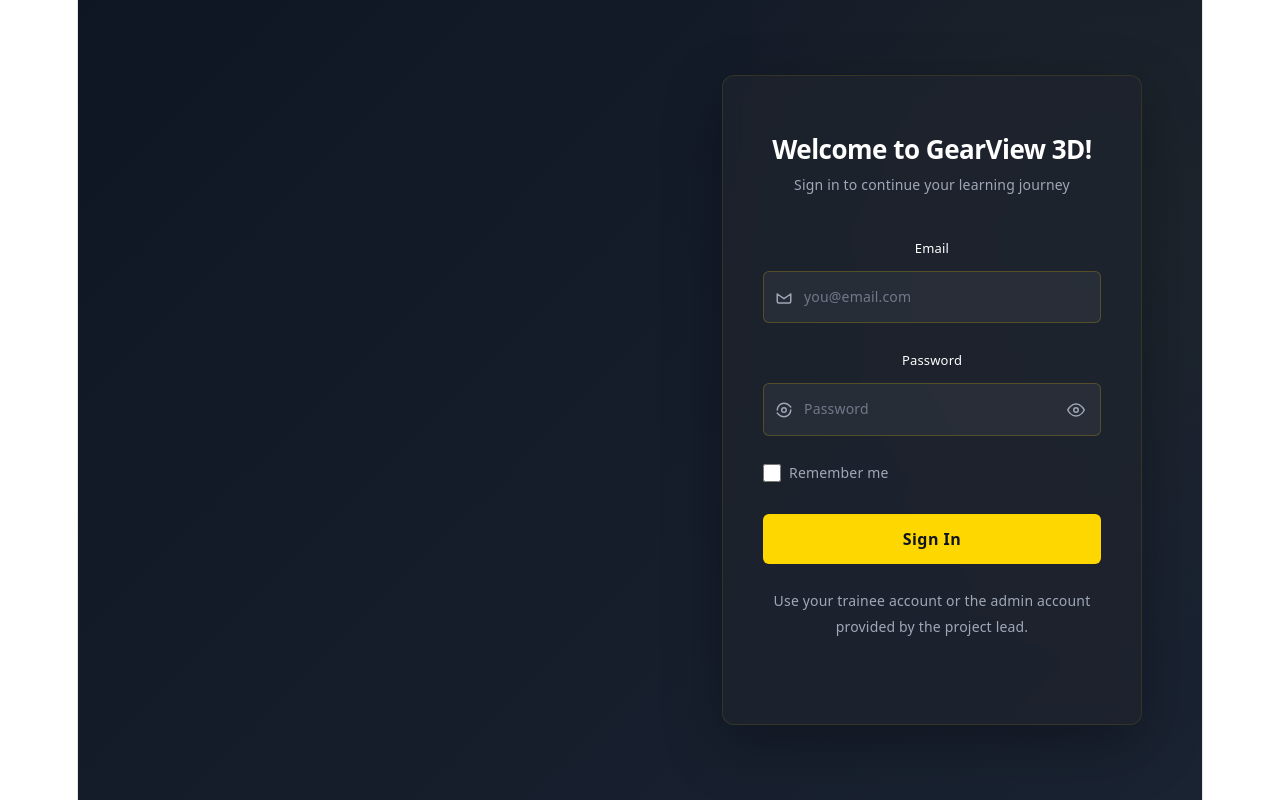
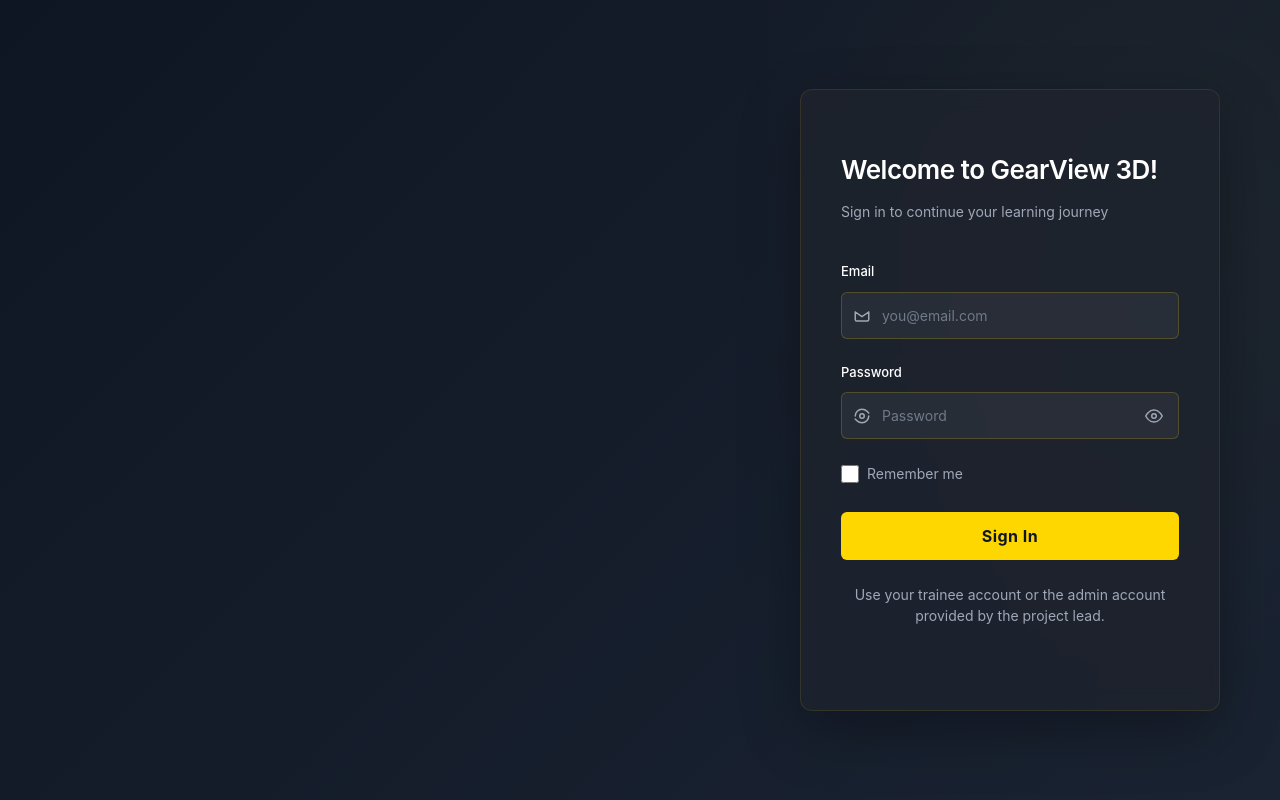
Before and after one commit to Kreprep/GearView3D, a React app in the folder frontend/: page / in a window 1280 px wide. Built offline with nearby package versions, Linux system fonts and the light colour scheme; no server answers; the HTML template or start-up script is replaced by a standard one.

Commit message:
style: expand app to full width shell

```diff
--- a/frontend/src/App.css
+++ b/frontend/src/App.css
@@ -1,184 +1 @@
-.counter {
-  font-size: 16px;
-  padding: 5px 10px;
-  border-radius: 5px;
-  color: var(--accent);
-  background: var(--accent-bg);
-  border: 2px solid transparent;
-  transition: border-color 0.3s;
-  margin-bottom: 24px;
-
-  &:hover {
-    border-color: var(--accent-border);
-  }
-  &:focus-visible {
-    outline: 2px solid var(--accent);
-    outline-offset: 2px;
-  }
-}
-
-.hero {
-  position: relative;
-
-  .base,
-  .framework,
-  .vite {
-    inset-inline: 0;
-    margin: 0 auto;
-  }
-
-  .base {
-    width: 170px;
-    position: relative;
-    z-index: 0;
-  }
-
-  .framework,
-  .vite {
-    position: absolute;
-  }
-
-  .framework {
-    z-index: 1;
-    top: 34px;
-    height: 28px;
-    transform: perspective(2000px) rotateZ(300deg) rotateX(44deg) rotateY(39deg)
-      scale(1.4);
-  }
-
-  .vite {
-    z-index: 0;
-    top: 107px;
-    height: 26px;
-    width: auto;
-    transform: perspective(2000px) rotateZ(300deg) rotateX(40deg) rotateY(39deg)
-      scale(0.8);
-  }
-}
-
-#center {
-  display: flex;
-  flex-direction: column;
-  gap: 25px;
-  place-content: center;
-  place-items: center;
-  flex-grow: 1;
-
-  @media (max-width: 1024px) {
-    padding: 32px 20px 24px;
-    gap: 18px;
-  }
-}
-
-#next-steps {
-  display: flex;
-  border-top: 1px solid var(--border);
-  text-align: left;
-
-  & > div {
-    flex: 1 1 0;
-    padding: 32px;
-    @media (max-width: 1024px) {
-      padding: 24px 20px;
-    }
-  }
-
-  .icon {
-    margin-bottom: 16px;
-    width: 22px;
-    height: 22px;
-  }
-
-  @media (max-width: 1024px) {
-    flex-direction: column;
-    text-align: center;
-  }
-}
-
-#docs {
-  border-right: 1px solid var(--border);
-
-  @media (max-width: 1024px) {
-    border-right: none;
-    border-bottom: 1px solid var(--border);
-  }
-}
-
-#next-steps ul {
-  list-style: none;
-  padding: 0;
-  display: flex;
-  gap: 8px;
-  margin: 32px 0 0;
-
-  .logo {
-    height: 18px;
-  }
-
-  a {
-    color: var(--text-h);
-    font-size: 16px;
-    border-radius: 6px;
-    background: var(--social-bg);
-    display: flex;
-    padding: 6px 12px;
-    align-items: center;
-    gap: 8px;
-    text-decoration: none;
-    transition: box-shadow 0.3s;
-
-    &:hover {
-      box-shadow: var(--shadow);
-    }
-    .button-icon {
-      height: 18px;
-      width: 18px;
-    }
-  }
-
-  @media (max-width: 1024px) {
-    margin-top: 20px;
-    flex-wrap: wrap;
-    justify-content: center;
-
-    li {
-      flex: 1 1 calc(50% - 8px);
-    }
-
-    a {
-      width: 100%;
-      justify-content: center;
-      box-sizing: border-box;
-    }
-  }
-}
-
-#spacer {
-  height: 88px;
-  border-top: 1px solid var(--border);
-  @media (max-width: 1024px) {
-    height: 48px;
-  }
-}
-
-.ticks {
-  position: relative;
-  width: 100%;
-
-  &::before,
-  &::after {
-    content: '';
-    position: absolute;
-    top: -4.5px;
-    border: 5px solid transparent;
-  }
-
-  &::before {
-    left: 0;
-    border-left-color: var(--border);
-  }
-  &::after {
-    right: 0;
-    border-right-color: var(--border);
-  }
-}
+/* App-level styles live in the page-specific CSS files. */
--- a/frontend/src/index.css
+++ b/frontend/src/index.css
@@ -1,113 +1,83 @@
 @import "tailwindcss";
 
 :root {
-  --text: #6b6375;
-  --text-h: #08060d;
-  --bg: #fff;
-  --border: #e5e4e7;
-  --code-bg: #f4f3ec;
-  --accent: #aa3bff;
-  --accent-bg: rgba(170, 59, 255, 0.1);
-  --accent-border: rgba(170, 59, 255, 0.5);
-  --social-bg: rgba(244, 243, 236, 0.5);
-  --shadow:
-    rgba(0, 0, 0, 0.1) 0 10px 15px -3px, rgba(0, 0, 0, 0.05) 0 4px 6px -2px;
+  --text: #475569;
+  --text-h: #0f172a;
+  --bg: #f8fafc;
+  --panel: #ffffff;
+  --border: #dbe3ef;
+  --muted: #64748b;
+  --accent: #00a7c8;
+  --accent-strong: #0284a8;
+  --accent-soft: #e6faff;
+  --warning: #f6c343;
+  --shadow: 0 18px 45px rgba(15, 23, 42, 0.12);
 
-  --sans: system-ui, 'Segoe UI', Roboto, sans-serif;
-  --heading: system-ui, 'Segoe UI', Roboto, sans-serif;
+  --sans: Inter, ui-sans-serif, system-ui, "Segoe UI", Roboto, sans-serif;
+  --heading: Inter, ui-sans-serif, system-ui, "Segoe UI", Roboto, sans-serif;
   --mono: ui-monospace, Consolas, monospace;
 
-  font: 18px/145% var(--sans);
-  letter-spacing: 0.18px;
-  color-scheme: light dark;
+  font: 16px/1.5 var(--sans);
   color: var(--text);
   background: var(--bg);
   font-synthesis: none;
   text-rendering: optimizeLegibility;
   -webkit-font-smoothing: antialiased;
   -moz-osx-font-smoothing: grayscale;
-
-  @media (max-width: 1024px) {
-    font-size: 16px;
-  }
 }
 
-@media (prefers-color-scheme: dark) {
-  :root {
-    --text: #9ca3af;
-    --text-h: #f3f4f6;
-    --bg: #16171d;
-    --border: #2e303a;
-    --code-bg: #1f2028;
-    --accent: #c084fc;
-    --accent-bg: rgba(192, 132, 252, 0.15);
-    --accent-border: rgba(192, 132, 252, 0.5);
-    --social-bg: rgba(47, 48, 58, 0.5);
-    --shadow:
-      rgba(0, 0, 0, 0.4) 0 10px 15px -3px, rgba(0, 0, 0, 0.25) 0 4px 6px -2px;
-  }
-
-  #social .button-icon {
-    filter: invert(1) brightness(2);
-  }
+* {
+  box-sizing: border-box;
 }
 
 body {
+  min-width: 320px;
   margin: 0;
+  background: var(--bg);
+}
+
+button,
+input,
+textarea {
+  font: inherit;
+}
+
+button {
+  cursor: pointer;
 }
 
 #root {
-  width: 1126px;
-  max-width: 100%;
-  margin: 0 auto;
-  text-align: center;
-  border-inline: 1px solid var(--border);
+  width: 100%;
   min-height: 100svh;
-  display: flex;
-  flex-direction: column;
-  box-sizing: border-box;
 }
 
 h1,
-h2 {
+h2,
+h3,
+h4,
+h5,
+p {
+  margin-top: 0;
+}
+
+h1,
+h2,
+h3,
+h4,
+h5 {
   font-family: var(--heading);
-  font-weight: 500;
   color: var(--text-h);
 }
 
-h1 {
-  font-size: 56px;
-  letter-spacing: -1.68px;
-  margin: 32px 0;
-  @media (max-width: 1024px) {
-    font-size: 36px;
-    margin: 20px 0;
-  }
-}
-h2 {
-  font-size: 24px;
-  line-height: 118%;
-  letter-spacing: -0.24px;
-  margin: 0 0 8px;
-  @media (max-width: 1024px) {
-    font-size: 20px;
-  }
-}
 p {
-  margin: 0;
-}
-
-code,
-.counter {
-  font-family: var(--mono);
-  display: inline-flex;
-  border-radius: 4px;
-  color: var(--text-h);
+  margin-bottom: 0;
 }
 
 code {
-  font-size: 15px;
-  line-height: 135%;
+  display: inline-flex;
+  border-radius: 6px;
+  background: #eef2f7;
+  color: #0f172a;
+  font: 14px/1.35 var(--mono);
   padding: 4px 8px;
-  background: var(--code-bg);
 }
```
